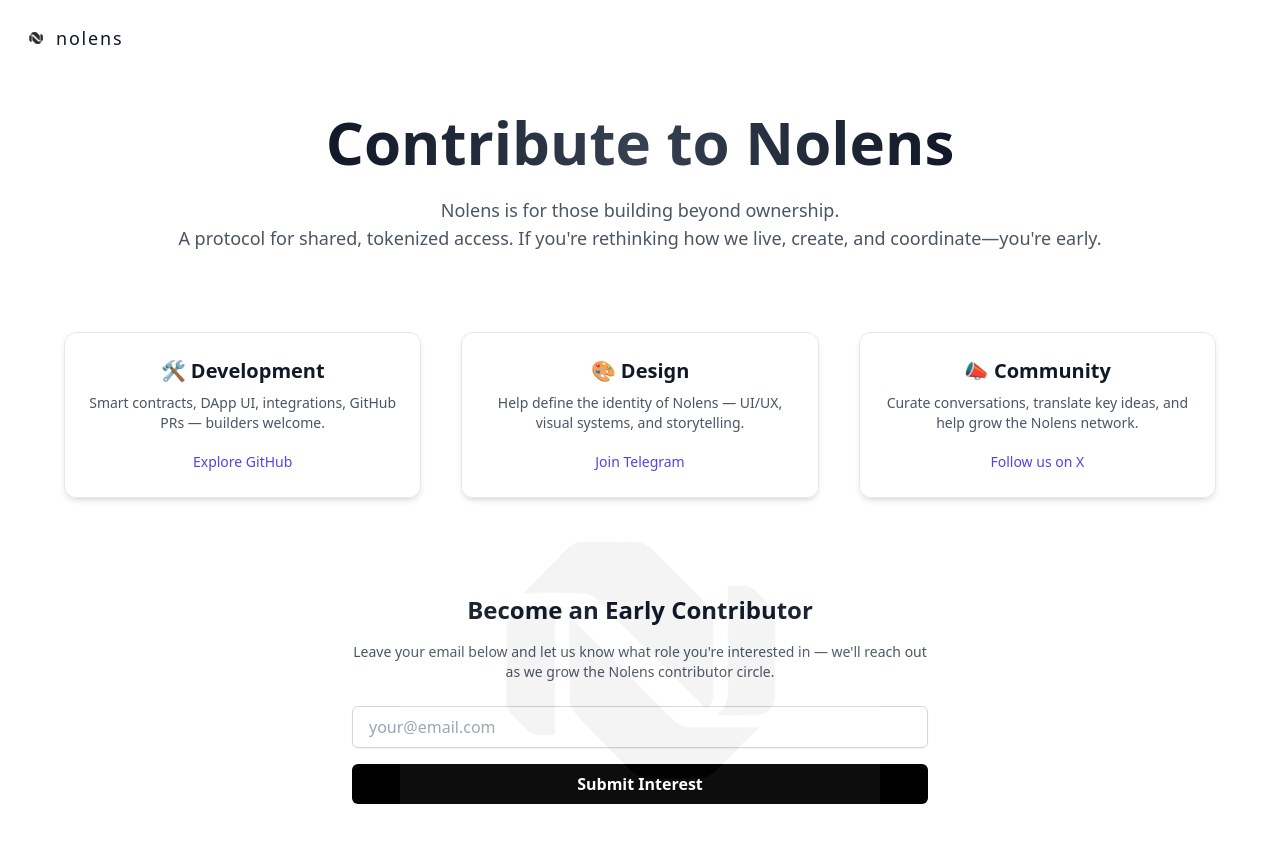
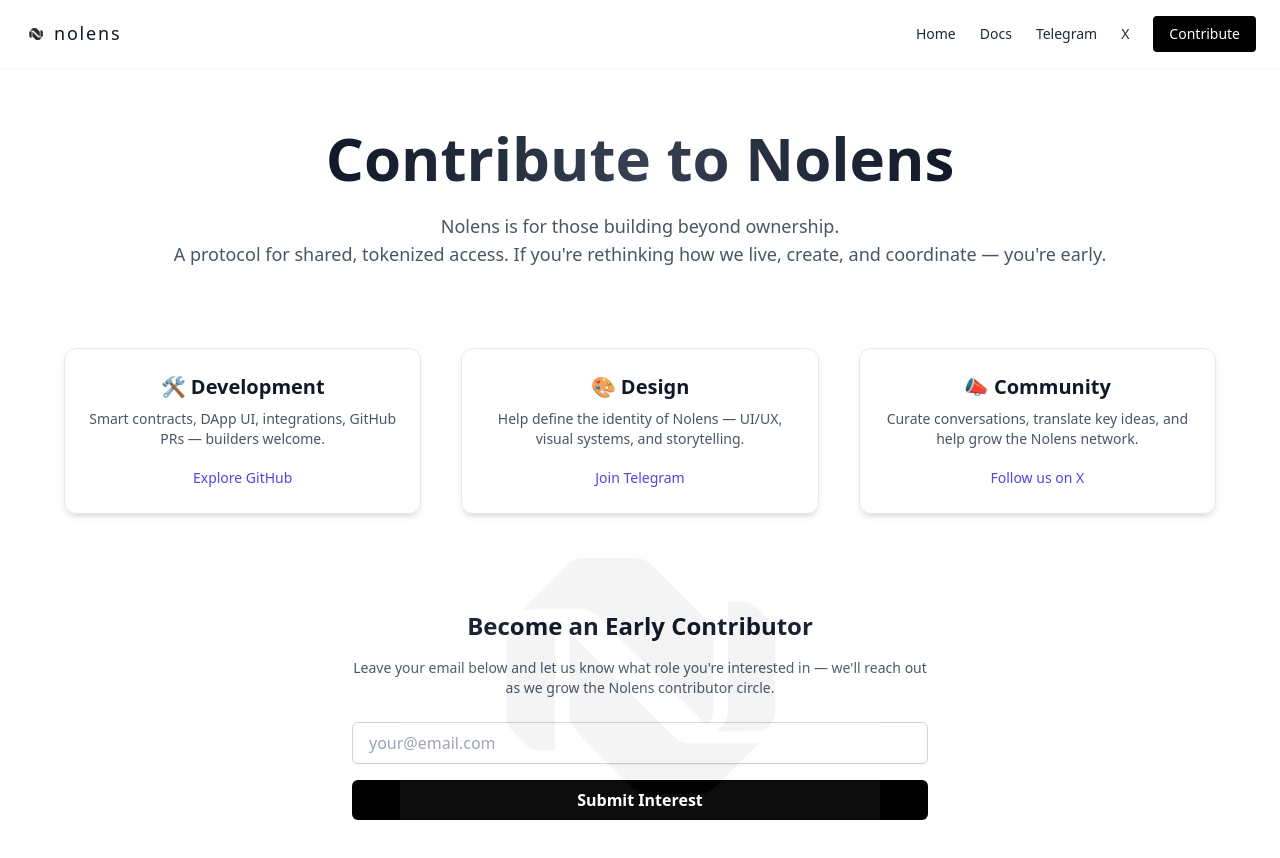
Before and after one commit to nolensprotocol/nolens, a Next.js app: page /contribute in a window 1280 px wide. Shown: the top 858 px of the page. Built offline with nearby package versions, Linux system fonts and the light colour scheme.

Commit message:
Update contribute.js

```diff
--- a/pages/contribute.js
+++ b/pages/contribute.js
@@ -1,6 +1,6 @@
 import Head from 'next/head'
 import { useState } from 'react'
-import Link from 'next/link'
+import Navbar from '../components/Navbar'
 
 export default function Contribute() {
   const [email, setEmail] = useState('');
@@ -49,16 +49,9 @@ export default function Contribute() {
         <meta name="description" content="Join Nolens and help build the future of access-first economies." />
       </Head>
 
-      <main className="relative min-h-screen bg-white text-gray-900 pt-28 pb-24 px-6 overflow-hidden">
-        <div className="absolute top-6 left-6 z-50">
-          <Link href="/">
-            <div className="flex items-center space-x-2 cursor-pointer hover:opacity-80">
-              <img src="/nolens_icon.png" alt="Nolens Logo" className="w-6 h-6" />
-              <span className="text-gray-900 text-lg font-medium lowercase tracking-widest">nolens</span>
-            </div>
-          </Link>
-        </div>
+      <Navbar />
 
+      <main className="relative min-h-screen bg-white text-gray-900 pt-32 pb-24 px-6 overflow-hidden">
         <div className="max-w-5xl mx-auto text-center mb-20">
           <h1 className="text-5xl md:text-6xl font-extrabold mb-6 leading-normal opacity-0 animate-fade-in-up">
             <span className="inline-block bg-gradient-to-r from-gray-900 via-gray-700 to-gray-900 text-transparent bg-clip-text">
@@ -68,7 +61,7 @@ export default function Contribute() {
           <p className="text-lg text-gray-600 opacity-0 animate-fade-in-up delay-200">
             Nolens is for those building beyond ownership.
             <br />
-            A protocol for shared, tokenized access. If you're rethinking how we live, create, and coordinate—you're early.
+            A protocol for shared, tokenized access. If you're rethinking how we live, create, and coordinate — you're early.
           </p>
         </div>
 
```
